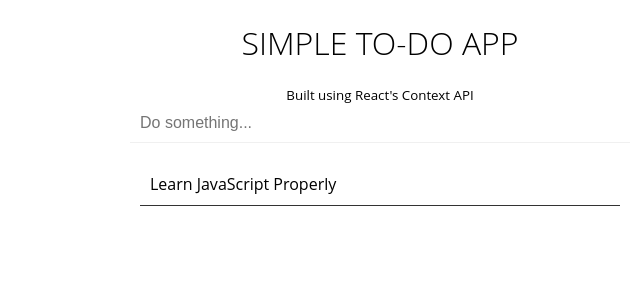
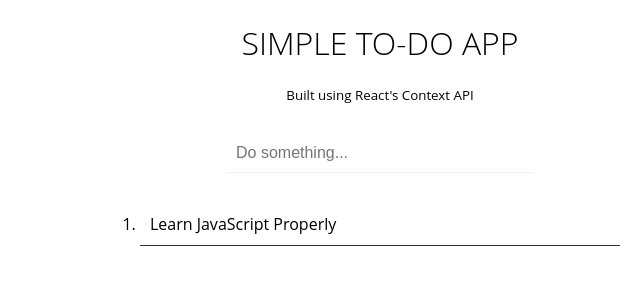
Before and after one commit to marcoroganovic/react-context, a React (Create React App) app: page / in a window 1280 px wide. Shown: the top 300 px of the page, without its empty margins (260-900 px from the left). Built offline with nearby package versions, Linux system fonts and the light colour scheme.

Commit message:
more styling tweaks

```diff
--- a/src/Input.js
+++ b/src/Input.js
@@ -4,10 +4,10 @@ import { connect } from "./Context";
 
 const StyledInput = styled.input`
   display: block;
-  width: 50%;
+  width: 30%;
   padding: 10px;
   font-size: 16px;
-  margin: 0 auto;
+  margin: 30px auto;
   outline: none;
   border: none;
   border-bottom: 1px solid #f0f0f0;
--- a/src/TodoList.js
+++ b/src/TodoList.js
@@ -2,11 +2,10 @@ import React from "react";
 import styled from "styled-components";
 import { connect } from "./Context";
 
-const Ul = styled.ul`
+const Ol = styled.ol`
   width: 50%;
   margin: 20px auto;
   padding: 0;
-  list-style: none;
 
   li {
     padding: 10px;
@@ -24,7 +23,7 @@ const TodoList = ({ todos, removeTodo }) => {
     );
   });
 
-  return <Ul>{list}</Ul>;
+  return <Ol>{list}</Ol>;
 }
 
 export default connect(
```
